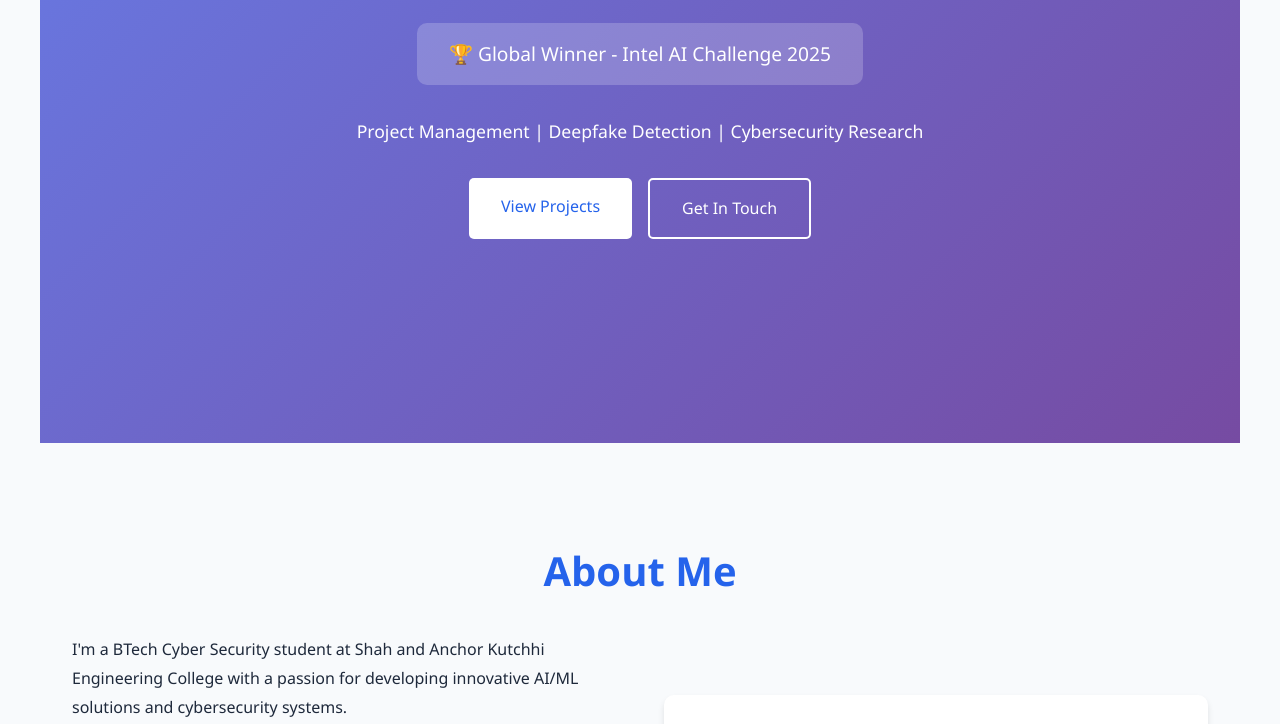
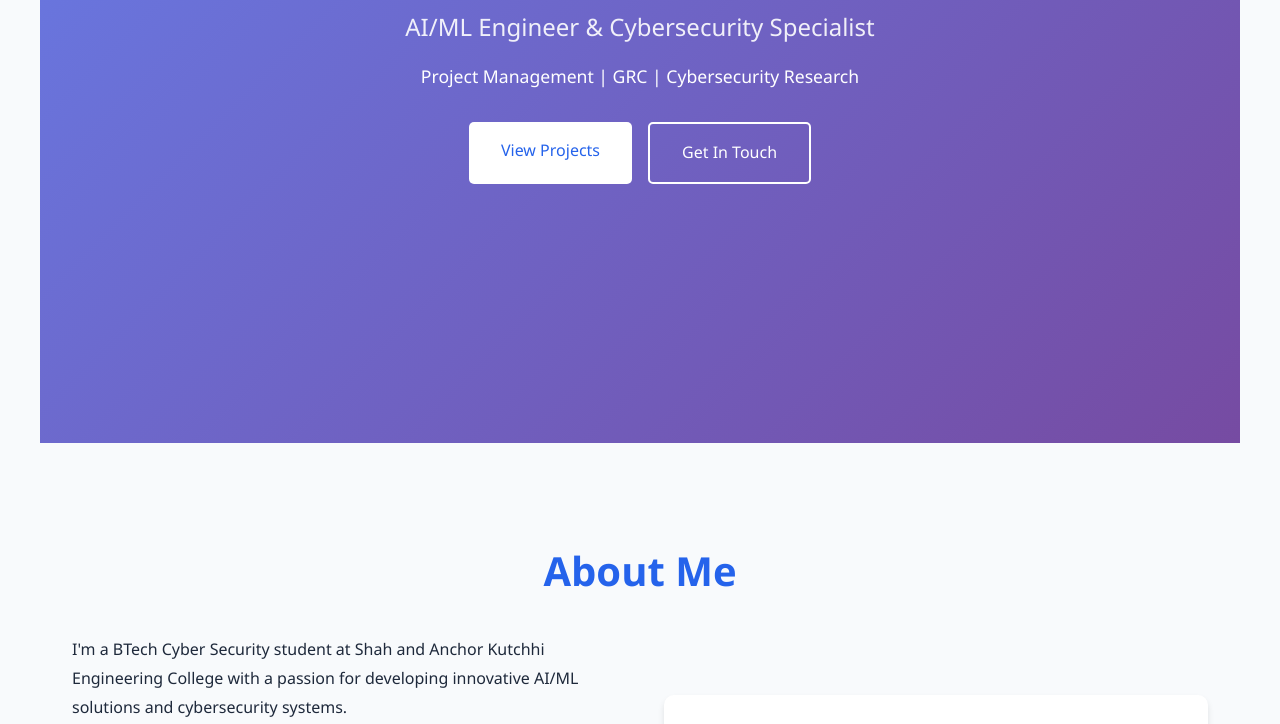
Before and after one commit to prathamshah123247/prathamshah, a plain HTML site: page index.html in a window 1280 px wide. Shown: the part 417-1141 px from the top of the page. Drawn offline with Linux system fonts and the light colour scheme.

Commit message:
Update index.html

```diff
--- a/index.html
+++ b/index.html
@@ -542,10 +542,7 @@
         <div class="hero-content">
             <h1>Pratham Shah</h1>
             <p class="subtitle">AI/ML Engineer & Cybersecurity Specialist</p>
-            <div class="highlight">
-                🏆 Global Winner - Intel AI Challenge 2025
-            </div>
-            <p style="margin-top: 1rem; font-size: 1.1rem;">Project Management | Deepfake Detection | Cybersecurity Research</p>
+            <p style="margin-top: 1rem; font-size: 1.1rem;">Project Management | GRC | Cybersecurity Research</p>
             <div class="cta-buttons">
                 <a href="#projects" class="btn btn-primary">View Projects</a>
                 <a href="#contact" class="btn btn-secondary">Get In Touch</a>
@@ -843,7 +840,6 @@
     <footer>
         <p>&copy; 2025 Pratham Shah. All Rights Reserved.</p>
         <p style="margin-top: 1rem; opacity: 0.8;">BTech Cyber Security | Shah and Anchor Kutchhi Engineering College</p>
-        <p style="margin-top: 0.5rem; font-size: 0.9rem;">Global Winner - Intel AI Challenge 2025 🏆</p>
     </footer>
     <script>
         // Smooth scrolling for navigation links
```
